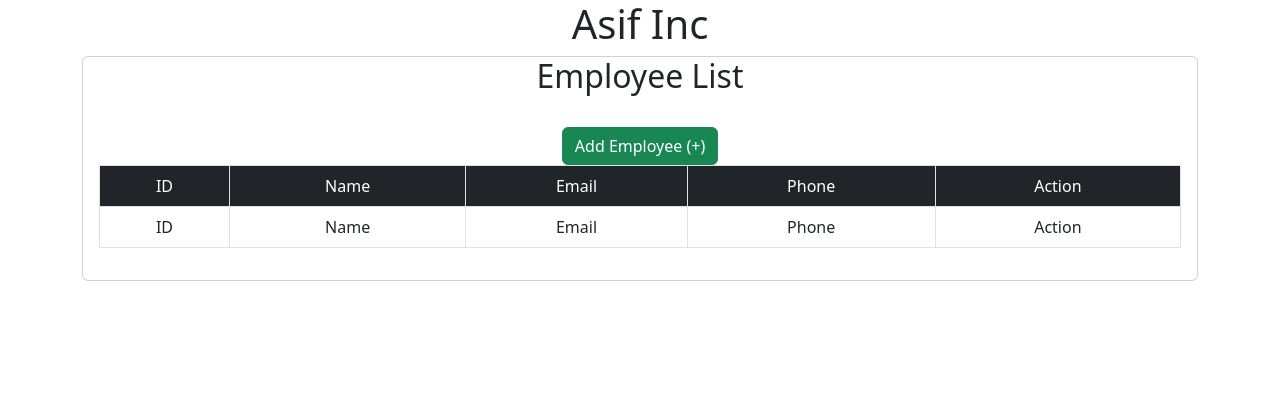
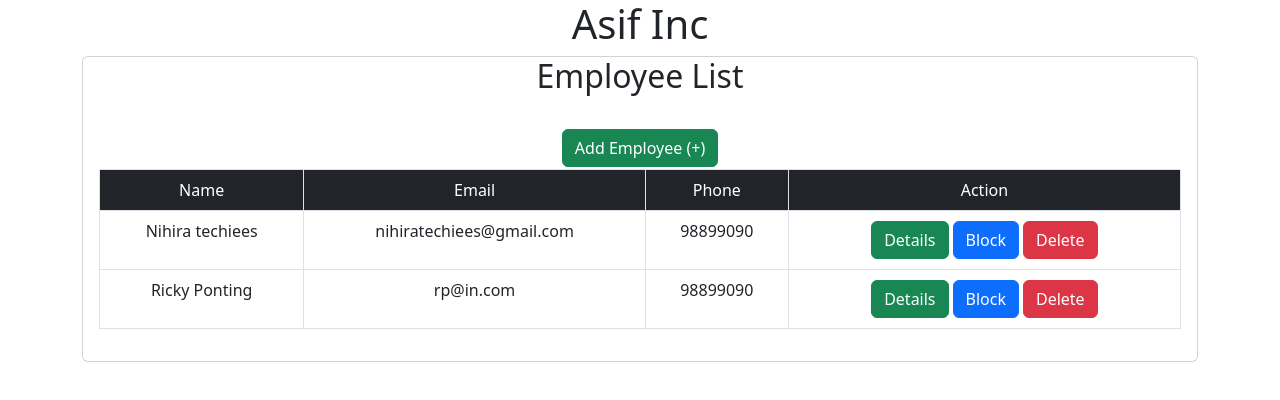
Before and after one commit to ShajadulGH/react-crud, a React (Vite) app: page / in a window 1280 px wide. Shown: the top 400 px of the page. Built offline with nearby package versions, Linux system fonts and the light colour scheme; data requests are answered from the project's data file.

Commit message:
feat: show list from json server

```diff
--- /dev/null
+++ b/db.json
@@ -0,0 +1,16 @@
+{
+  "employee": [
+    {
+      "name": "Nihira techiees",
+      "email": "nihiratechiees@gmail.com",
+      "phone": "98899090",
+      "id": 1
+    },
+    {
+      "name": "Ricky Ponting",
+      "email": "rp@in.com",
+      "phone": "98899090",
+      "id": 2
+    }
+  ]
+}
--- a/package.json
+++ b/package.json
@@ -9,6 +9,7 @@
     "preview": "vite preview"
   },
   "dependencies": {
+    "axios": "^1.3.3",
     "bootstrap": "^5.2.3",
     "react": "^18.2.0",
     "react-dom": "^18.2.0",
--- a/src/App.css
+++ b/src/App.css
@@ -1,3 +1,6 @@
 .App {
   text-align: center;
 }
+.btn {
+  margin: 2px;
+}
--- a/src/App.jsx
+++ b/src/App.jsx
@@ -1,6 +1,6 @@
 import "../src/App.css";
 import { BrowserRouter, Route, Routes } from "react-router-dom";
-import EmployeeList from "./Employees/EmployeeList";
+import EmployeeList from "./EmployeeList";
 import EmployeeCreate from "./Employees/EmployeeCreate";
 import EmployeeDetails from "./Employees/EmployeeDetails";
 import EmployeeBlock from "./Employees/EmployeeBlock";
--- /dev/null
+++ b/src/EmployeeList.jsx
@@ -0,0 +1,63 @@
+import React from "react";
+import axios from "axios";
+import { useEffect, useState } from "react";
+import { Link, useNavigate } from "react-router-dom";
+
+const EmployeeList = () => {
+  const [empdata, empdatachange] = useState(null);
+  const navigate = useNavigate();
+
+  useEffect(() => {
+    axios
+      .get("http://localhost:8000/employee")
+      .then((res) => {
+        empdatachange(res.data);
+      })
+      .catch((err) => {
+        console.log(err.message);
+      });
+  }, []);
+  return (
+    <div className="container">
+      <div className="card">
+        <div className="card-title">
+          <h2>Employee List</h2>
+        </div>
+        <div className="card-body">
+          <div className="divbtn">
+            <Link to="employee/create" className="btn btn-success">
+              Add Employee (+)
+            </Link>
+          </div>
+          <table className="table table-bordered">
+            <thead className="bg-dark text-white">
+              <tr>
+                <td>Name</td>
+                <td>Email</td>
+                <td>Phone</td>
+                <td>Action</td>
+              </tr>
+            </thead>
+            <tbody>
+              {empdata &&
+                empdata.map((item) => (
+                  <tr key={item.id}>
+                    <td>{item.name}</td>
+                    <td>{item.email}</td>
+                    <td>{item.phone}</td>
+                    <td>
+                      <a className="btn btn-success">Details</a>
+                      <a className="btn btn-primary">Block</a>
+                      <a className="btn btn-danger">Delete</a>
+                    </td>
+                  </tr>
+                ))}
+            </tbody>
+          </table>
+        </div>
+      </div>
+    </div>
+  );
+};
+
+export default EmployeeList;
--- a/src/Employees/EmployeeList.jsx
+++ /dev/null
@@ -1,43 +0,0 @@
-import React from "react";
-import { Link } from "react-router-dom";
-
-const EmployeeList = () => {
-  return (
-    <div className="container">
-      <div className="card">
-        <div className="card-title">
-          <h2>Employee List</h2>
-        </div>
-        <div className="card-body">
-          <div className="divbtn">
-            <Link to="employee/create" className="btn btn-success">
-              Add Employee (+)
-            </Link>
-          </div>
-          <table className="table table-bordered">
-            <thead className="bg-dark text-white">
-              <tr>
-                <td>ID</td>
-                <td>Name</td>
-                <td>Email</td>
-                <td>Phone</td>
-                <td>Action</td>
-              </tr>
-            </thead>
-            <tbody>
-              <tr>
-                <td>ID</td>
-                <td>Name</td>
-                <td>Email</td>
-                <td>Phone</td>
-                <td>Action</td>
-              </tr>
-            </tbody>
-          </table>
-        </div>
-      </div>
-    </div>
-  );
-};
-
-export default EmployeeList;
```
Also changed, not shown: 1 other file (tests, documents, lock files or other folders).
